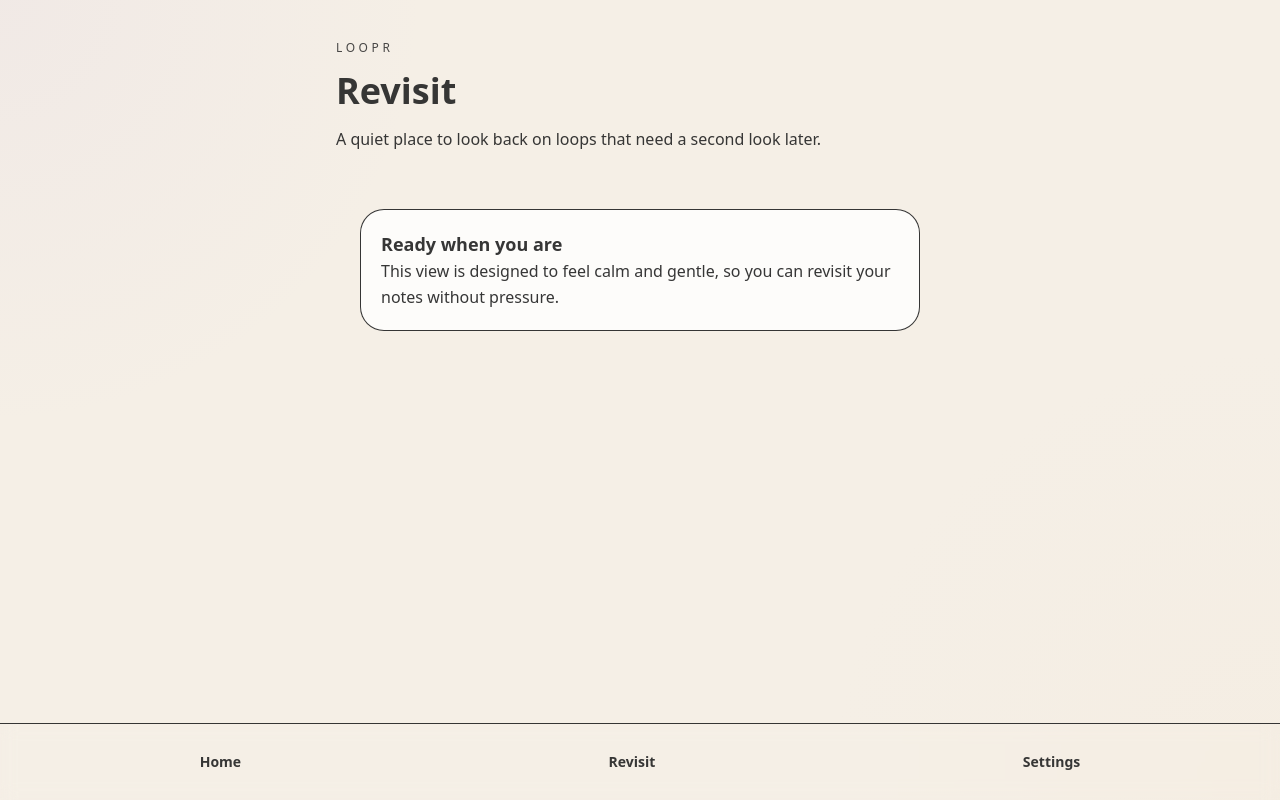
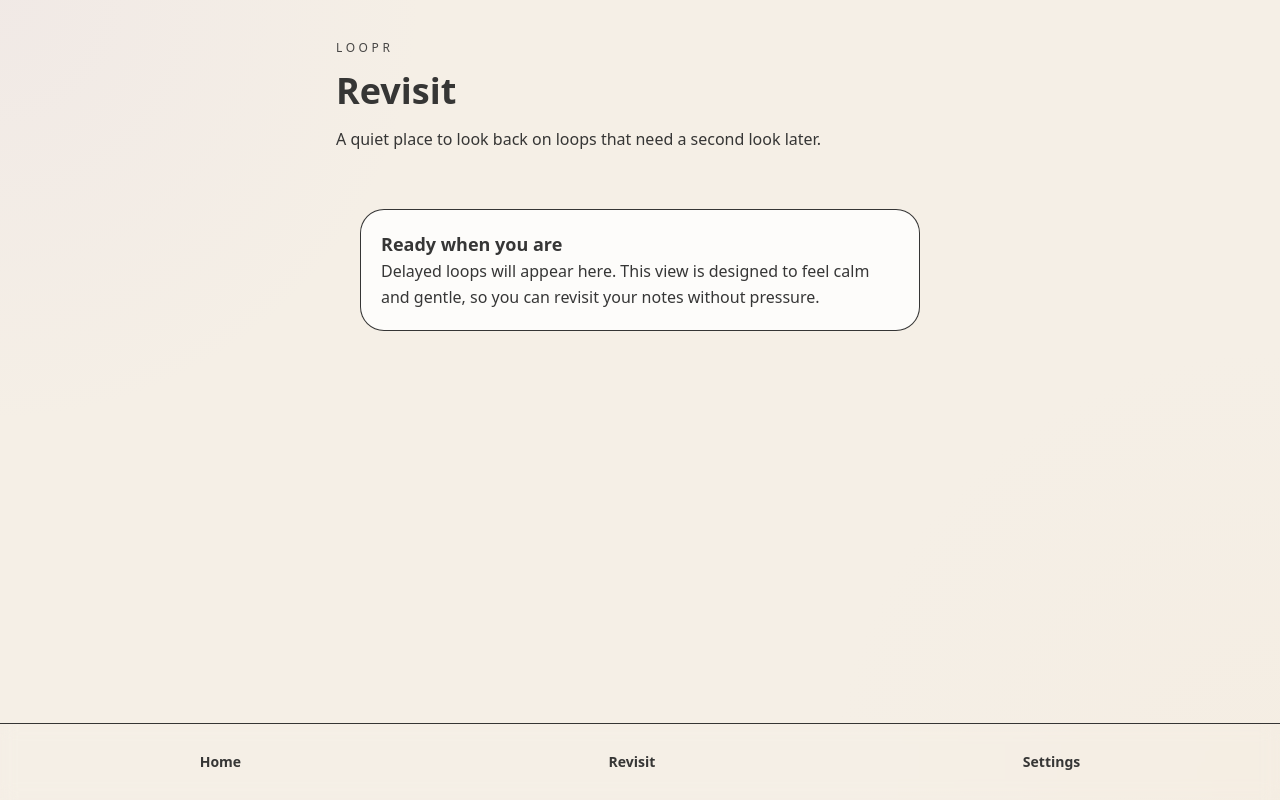
Before and after one commit to RouterGeeks/loopr, a React (Vite) app: page /revisit in a window 1280 px wide. Built offline with nearby package versions, Linux system fonts and the light colour scheme.

Commit message:
Sprint 4: Add real loop status management - active/delayed/done/dropped statuses with Home showing active, Revisit showing delayed

```diff
--- a/src/components/LoopCard.tsx
+++ b/src/components/LoopCard.tsx
@@ -1,6 +1,6 @@
 import type { FC } from 'react';
 
-type LoopStatus = 'pending' | 'do' | 'delay' | 'drop';
+type LoopStatus = 'active' | 'delayed' | 'done' | 'dropped';
 
 interface LoopItem {
   id: number;
@@ -10,14 +10,14 @@ interface LoopItem {
 
 interface LoopCardProps {
   loop: LoopItem;
-  onAction: (id: number, action: Exclude<LoopStatus, 'pending'>) => void;
+  onAction: (id: number, action: 'done' | 'delayed' | 'dropped') => void;
 }
 
 const statusLabel: Record<LoopStatus, string> = {
-  pending: 'Pending',
-  do: 'Do',
-  delay: 'Delay',
-  drop: 'Drop',
+  active: 'Active',
+  delayed: 'Delayed',
+  done: 'Done',
+  dropped: 'Dropped',
 };
 
 const LoopCard: FC<LoopCardProps> = ({ loop, onAction }) => {
@@ -33,21 +33,21 @@ const LoopCard: FC<LoopCardProps> = ({ loop, onAction }) => {
         <div className="flex flex-wrap gap-2">
           <button
             type="button"
-            onClick={() => onAction(loop.id, 'do')}
+            onClick={() => onAction(loop.id, 'done')}
             className="rounded-full bg-white/90 px-4 py-2 text-sm font-semibold text-charcoal shadow-soft ring-1 ring-lavender-light/40 hover:bg-cream-light"
           >
             Do
           </button>
           <button
             type="button"
-            onClick={() => onAction(loop.id, 'delay')}
+            onClick={() => onAction(loop.id, 'delayed')}
             className="rounded-full bg-white/90 px-4 py-2 text-sm font-semibold text-charcoal shadow-soft ring-1 ring-lavender-light/40 hover:bg-cream-light"
           >
             Delay
           </button>
           <button
             type="button"
-            onClick={() => onAction(loop.id, 'drop')}
+            onClick={() => onAction(loop.id, 'dropped')}
             className="rounded-full bg-white/90 px-4 py-2 text-sm font-semibold text-charcoal shadow-soft ring-1 ring-lavender-light/40 hover:bg-cream-light"
           >
             Drop
--- a/src/pages/Home.tsx
+++ b/src/pages/Home.tsx
@@ -7,7 +7,7 @@ import LoopCard from '../components/LoopCard';
 interface LoopItem {
   id: number;
   text: string;
-  status: 'pending' | 'do' | 'delay' | 'drop';
+  status: 'active' | 'delayed' | 'done' | 'dropped';
 }
 
 const STORAGE_KEY = 'loopr.loops';
@@ -19,11 +19,21 @@ const Home: FC = () => {
     if (!saved) return [];
 
     try {
-      const parsed = JSON.parse(saved) as LoopItem[];
-      return Array.isArray(parsed) ? parsed : [];
+      const parsed = JSON.parse(saved) as any[];
+      if (Array.isArray(parsed)) {
+        return parsed.map((item) => ({
+          ...item,
+          status: item.status === 'pending' ? 'active' :
+                  item.status === 'do' ? 'done' :
+                  item.status === 'delay' ? 'delayed' :
+                  item.status === 'drop' ? 'dropped' :
+                  item.status as 'active' | 'delayed' | 'done' | 'dropped'
+        }));
+      }
     } catch {
-      return [];
+      // Ignore invalid stored data and continue with empty state.
     }
+    return [];
   });
 
   useEffect(() => {
@@ -35,13 +45,13 @@ const Home: FC = () => {
     if (!trimmed) return;
 
     setLoops((current) => [
-      { id: Date.now(), text: trimmed, status: 'pending' },
+      { id: Date.now(), text: trimmed, status: 'active' },
       ...current,
     ]);
     setDraft('');
   };
 
-  const handleAction = (id: number, action: 'do' | 'delay' | 'drop') => {
+  const handleAction = (id: number, action: 'done' | 'delayed' | 'dropped') => {
     setLoops((current) =>
       current.map((loop) =>
         loop.id === id ? { ...loop, status: action } : loop
@@ -88,12 +98,12 @@ const Home: FC = () => {
       </SectionCard>
 
       <div className="mt-8 space-y-4">
-        {loops.length === 0 ? (
+        {loops.filter(loop => loop.status === 'active').length === 0 ? (
           <SectionCard>
             <p className="text-charcoal text-opacity-75 leading-relaxed">Your captured loops will appear here as cards below the input. Use the action buttons to mark each loop.</p>
           </SectionCard>
         ) : (
-          loops.map((loop) => (
+          loops.filter(loop => loop.status === 'active').map((loop) => (
             <LoopCard key={loop.id} loop={loop} onAction={handleAction} />
           ))
         )}
--- a/src/pages/Revisit.tsx
+++ b/src/pages/Revisit.tsx
@@ -1,8 +1,54 @@
+import { useEffect, useState } from 'react';
 import type { FC } from 'react';
 import PageContainer from '../components/PageContainer';
 import SectionCard from '../components/SectionCard';
+import LoopCard from '../components/LoopCard';
+
+interface LoopItem {
+  id: number;
+  text: string;
+  status: 'active' | 'delayed' | 'done' | 'dropped';
+}
+
+const STORAGE_KEY = 'loopr.loops';
 
 const Revisit: FC = () => {
+  const [loops, setLoops] = useState<LoopItem[]>(() => {
+    const saved = window.localStorage.getItem(STORAGE_KEY);
+    if (!saved) return [];
+
+    try {
+      const parsed = JSON.parse(saved) as any[];
+      if (Array.isArray(parsed)) {
+        return parsed.map((item) => ({
+          ...item,
+          status: item.status === 'pending' ? 'active' :
+                  item.status === 'do' ? 'done' :
+                  item.status === 'delay' ? 'delayed' :
+                  item.status === 'drop' ? 'dropped' :
+                  item.status as 'active' | 'delayed' | 'done' | 'dropped'
+        }));
+      }
+    } catch {
+      return [];
+    }
+    return [];
+  });
+
+  useEffect(() => {
+    window.localStorage.setItem(STORAGE_KEY, JSON.stringify(loops));
+  }, [loops]);
+
+  const handleAction = (id: number, action: 'done' | 'delayed' | 'dropped') => {
+    setLoops((current) =>
+      current.map((loop) =>
+        loop.id === id ? { ...loop, status: action } : loop
+      )
+    );
+  };
+
+  const delayedLoops = loops.filter(loop => loop.status === 'delayed');
+
   return (
     <PageContainer>
       <div className="mb-8">
@@ -11,10 +57,16 @@ const Revisit: FC = () => {
         <p className="max-w-xl text-charcoal text-opacity-70 text-base leading-7">A quiet place to look back on loops that need a second look later.</p>
       </div>
       <SectionCard className="space-y-4">
-        <div className="rounded-3xl bg-white/80 p-5 shadow-soft border border-lavender-light/40">
-          <p className="text-lg font-semibold text-charcoal">Ready when you are</p>
-          <p className="text-charcoal text-opacity-75 leading-relaxed">This view is designed to feel calm and gentle, so you can revisit your notes without pressure.</p>
-        </div>
+        {delayedLoops.length === 0 ? (
+          <div className="rounded-3xl bg-white/80 p-5 shadow-soft border border-lavender-light/40">
+            <p className="text-lg font-semibold text-charcoal">Ready when you are</p>
+            <p className="text-charcoal text-opacity-75 leading-relaxed">Delayed loops will appear here. This view is designed to feel calm and gentle, so you can revisit your notes without pressure.</p>
+          </div>
+        ) : (
+          delayedLoops.map((loop) => (
+            <LoopCard key={loop.id} loop={loop} onAction={handleAction} />
+          ))
+        )}
       </SectionCard>
     </PageContainer>
   );
```
